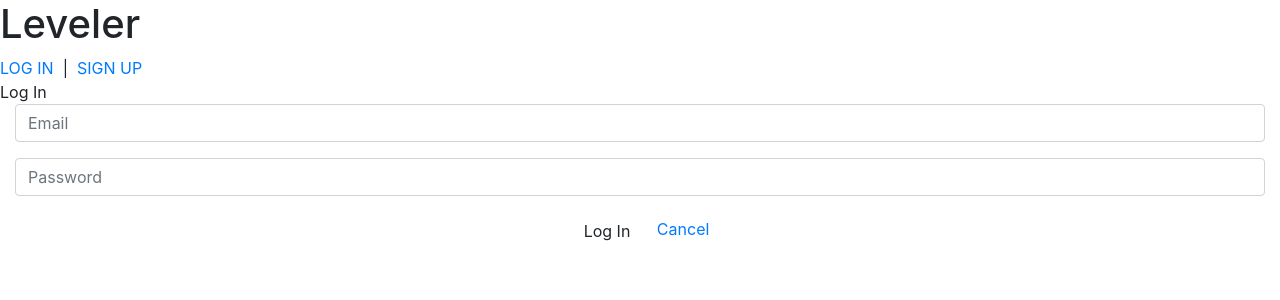
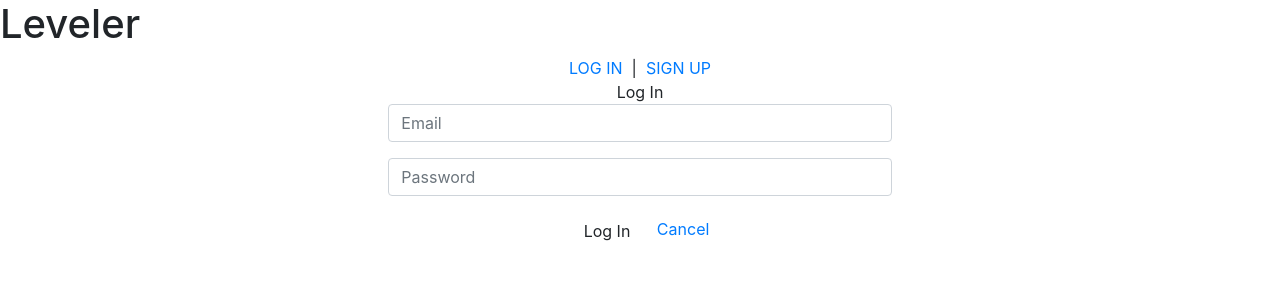
Before and after one commit to eag58914/leveler-app-mern, a React (Create React App) app: page /login in a window 1280 px wide. Shown: the top 300 px of the page. Built offline with nearby package versions, Linux system fonts and the light colour scheme; no server answers.

Commit message:
added styling

```diff
--- a/src/components/MainPost/MainPost.jsx
+++ b/src/components/MainPost/MainPost.jsx
@@ -7,8 +7,8 @@ import { Link } from 'react-router-dom';
 const MainPost = ({ content, user, id, handleDeletePost, votes, comments, client }) => {
 	console.log(votes, content, user, handleDeletePost);
 	return (
-		<div className="card">
-			<div />
+		<div className="card col-sm-8" align="center">
+			<div className="card-body " align="center">
 				<li className={styles.MainPost}>
 					<p>{user}</p>
 					<p>{content}</p>
@@ -25,6 +25,7 @@ const MainPost = ({ content, user, id, handleDeletePost, votes, comments, client
 					) : null}
 				</li>
 			</div>
+		</div>
 	);
 };
 
--- a/src/components/NavBar/NavBar.jsx
+++ b/src/components/NavBar/NavBar.jsx
@@ -4,7 +4,7 @@ import { Link } from 'react-router-dom';
 const NavBar = (props) => {
 	let nav = props.user ? (
 		<div>
-			<span className="NavBar-welcome">WELCOME, {props.user.name}</span>
+			<span className="NavBar-welcome">Welcome, {props.user.name}</span>
 			&nbsp;&nbsp;|&nbsp;&nbsp;&nbsp;
 			<Link to="/add_post" className="NavBar-Link">
 				Add a Post
@@ -26,7 +26,11 @@ const NavBar = (props) => {
 		</div>
 	);
 
-	return <div className="NavBar">{nav}</div>;
+	return (
+		<div className="NavBar" align="center">
+			{nav}
+		</div>
+	);
 };
 
 export default NavBar;
--- a/src/pages/LoginPage/LoginPage.jsx
+++ b/src/pages/LoginPage/LoginPage.jsx
@@ -33,11 +33,11 @@ class LoginPage extends Component {
 
 	render() {
 		return (
-			<div className="LoginPage">
+			<div className="LoginPage" align="center">
 				<header className="header-footer">Log In</header>
 				<form className="form-horizontal" onSubmit={this.handleSubmit}>
 					<div className="form-group">
-						<div className="col-sm-12">
+						<div className="col-sm-5">
 							<input
 								type="email"
 								className="form-control"
@@ -49,7 +49,7 @@ class LoginPage extends Component {
 						</div>
 					</div>
 					<div className="form-group">
-						<div className="col-sm-12">
+						<div className="col-sm-5">
 							<input
 								type="password"
 								className="form-control"
@@ -61,8 +61,8 @@ class LoginPage extends Component {
 						</div>
 					</div>
 					<div className="form-group">
-						<div className="col-sm-12 text-center">
-							<button className="btn btn-default">Log In</button>&nbsp;&nbsp;&nbsp;
+						<div className="col-sm-5 text-center">
+							<button className="btn btn-default text center">Log In</button>&nbsp;&nbsp;&nbsp;
 							<Link to="/">Cancel</Link>
 						</div>
 					</div>
--- a/src/pages/MainPostPage/MainPostPage.jsx
+++ b/src/pages/MainPostPage/MainPostPage.jsx
@@ -4,8 +4,8 @@ import MainPost from '../../components/MainPost/MainPost';
 function PostPageList(props) {
 	return (
 		<div>
-			<h1>All Posts</h1>
-			<div>
+			<h3 align="center">All Posts</h3>
+			<div align="center">
 				{props.posts.map((item, index) => (
 					<MainPost
 						key={item._id}
```
Lines whose indentation alone changed are shown as unchanged.
